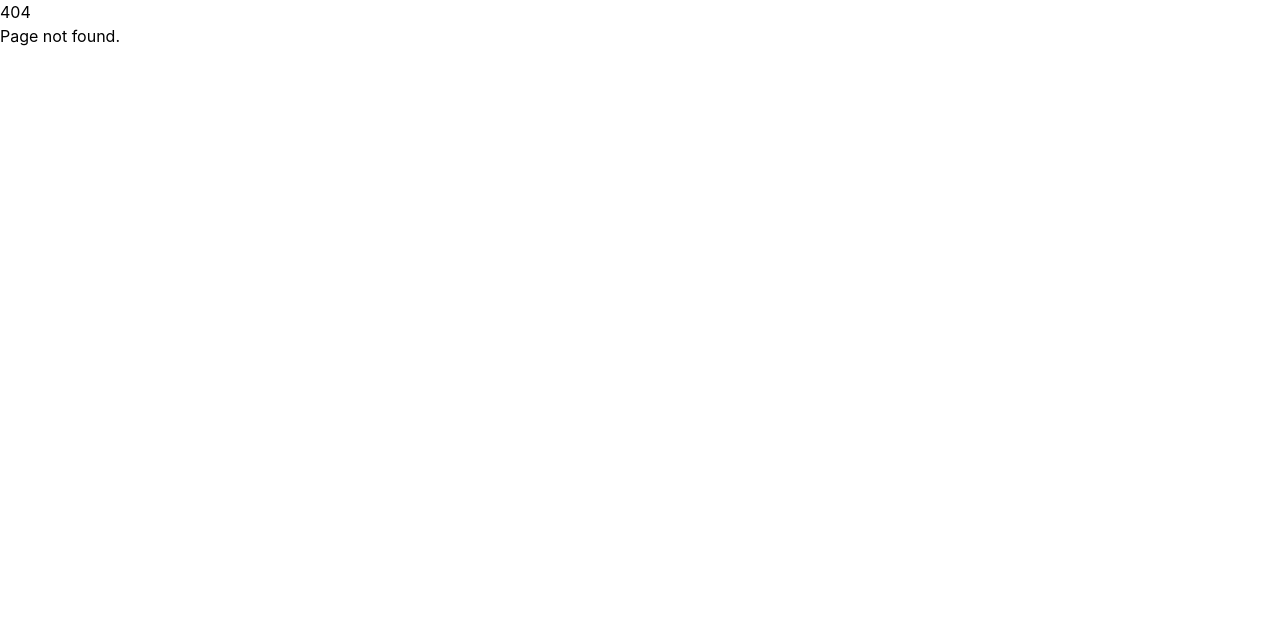
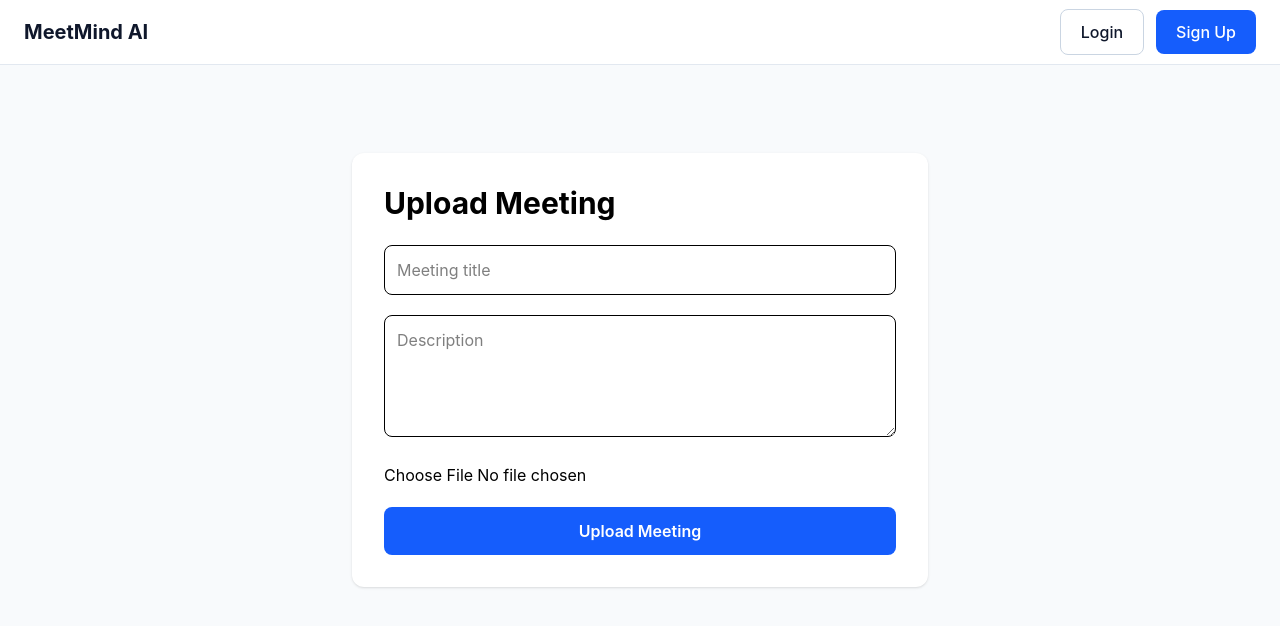
Before and after one commit to tanisha0016/MeetMind-AI, a React (Vite) app in the folder client/: page /upload in a window 1280 px wide. Before the commit this address had no page. Shown: the top 626 px of the page. Built offline with nearby package versions, Linux system fonts and the light colour scheme.

Commit message:
feat: add upload meeting page and dashboard integration

```diff
--- a/client/src/App.tsx
+++ b/client/src/App.tsx
@@ -5,6 +5,7 @@ import DashboardPage from "./pages/DashboardPage";
 import MeetingDetailsPage from "./pages/MeetingDetailsPage";
 import NotFoundPage from "./pages/NotFoundPage";
 import LoginPage from "./pages/LoginPage";
+import UploadMeetingPage from "./pages/UploadMeetingPage";
 
 
 const AppRoutes = () => {
@@ -16,6 +17,7 @@ const AppRoutes = () => {
         <Route path="/meetings/:id" element={<MeetingDetailsPage />} />
         <Route path="*" element={<NotFoundPage />} />
         <Route path="/login" element={<LoginPage />} />
+        <Route path="/upload" element={<UploadMeetingPage />} />
       </Routes>
     </BrowserRouter>
   );
--- /dev/null
+++ b/client/src/pages/UploadMeetingPage.tsx
@@ -0,0 +1,109 @@
+import { useState } from "react";
+import { useNavigate } from "react-router-dom";
+import { uploadMeeting } from "../services/upload.service";
+import Navbar from "../components/layout/Navbar";
+
+const UploadMeetingPage = () => {
+    const navigate = useNavigate();
+
+const [loading, setLoading] = useState(false);
+  const [title, setTitle] = useState("");
+  const [description, setDescription] = useState("");
+  const [audio, setAudio] = useState<File | null>(null);
+
+
+
+  const handleSubmit = async (
+    e: React.FormEvent<HTMLFormElement>,
+  ) => {
+    e.preventDefault();
+
+    if (!audio) {
+      alert("Please select an audio file");
+      return;
+    }
+
+    try {
+  setLoading(true);
+
+  await uploadMeeting(
+    title,
+    description,
+    audio,
+  );
+
+  alert("Meeting uploaded successfully");
+
+  navigate("/dashboard");
+
+} catch (error) {
+  console.error(error);
+  alert("Upload failed");
+
+} finally {
+  setLoading(false);
+}
+  };
+
+  return (
+  <>
+    <Navbar />
+
+    <main className="min-h-screen bg-slate-50 py-10">
+
+      <div className="mx-auto mt-12 max-w-xl rounded-xl bg-white p-8 shadow">
+      <h1 className="mb-6 text-3xl font-bold">
+        Upload Meeting
+      </h1>
+
+      <form
+        onSubmit={handleSubmit}
+        className="space-y-5"
+      >
+        <input
+          className="w-full rounded-lg border p-3"
+          placeholder="Meeting title"
+          value={title}
+          onChange={(e) =>
+            setTitle(e.target.value)
+          }
+          required
+        />
+
+        <textarea
+          className="w-full rounded-lg border p-3"
+          rows={4}
+          placeholder="Description"
+          value={description}
+          onChange={(e) =>
+            setDescription(e.target.value)
+          }
+        />
+
+        <input
+          type="file"
+          accept="audio/*"
+          onChange={(e) =>
+            setAudio(
+              e.target.files
+                ? e.target.files[0]
+                : null,
+            )
+          }
+          required
+        />
+
+        <button
+  className="w-full rounded-lg bg-blue-600 py-3 font-semibold text-white hover:bg-blue-700"
+  type="submit"
+>
+  {loading ? "Uploading..." : "Upload Meeting"}
+</button>
+      </form>
+    </div>
+    </main>
+  </>
+);
+};
+
+export default UploadMeetingPage;
--- a/client/src/routes/AppRoutes.tsx
+++ b/client/src/routes/AppRoutes.tsx
@@ -3,6 +3,7 @@ import { BrowserRouter, Routes, Route } from "react-router-dom";
 import LandingPage from "../pages/LandingPage";
 import NotFoundPage from "../pages/NotFoundPage";
 import LoginPage  from "../pages/LoginPage";
+import UploadMeetingPage from "../pages/UploadMeetingPage";
 //import RegisterPage from "../pages/RegisterPage";
 
 const AppRoutes = () => {
@@ -12,6 +13,10 @@ const AppRoutes = () => {
         <Route path="/" element={<LandingPage />} />
         <Route path="*" element={<NotFoundPage />} />
         <Route path="/login" element={<LoginPage />} />
+        <Route
+  path="/upload"
+  element={<UploadMeetingPage />}
+/>
 
       </Routes>
     </BrowserRouter>
--- /dev/null
+++ b/client/src/services/upload.service.ts
@@ -0,0 +1,20 @@
+import api from "./api";
+
+export const uploadMeeting = async (
+  title: string,
+  description: string,
+  audio: File,
+) => {
+  const formData = new FormData();
+
+  formData.append("title", title);
+  formData.append("description", description);
+  formData.append("audio", audio);
+
+  const response = await api.post(
+    "/meetings/upload",
+    formData,
+  );
+
+  return response.data;
+};
```
